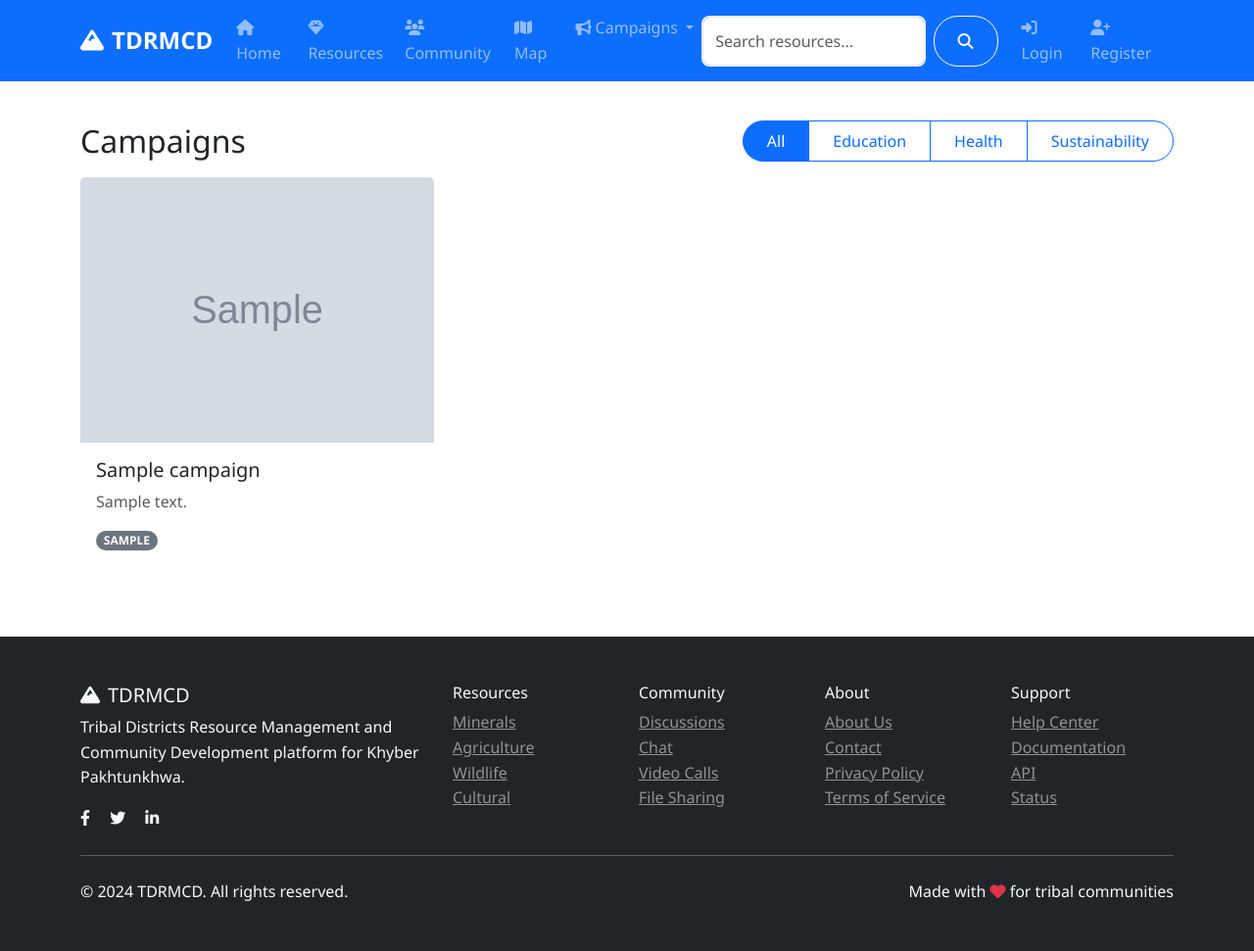
After one commit to anwar-genai/TDRMCD, a Flask app: a page that uses templates/base.html in a window 1280 px wide. The commit adds this page. Shown: the whole page at 98% size. Run offline with Flask 3, Linux system fonts and the light colour scheme; tables that the repository leaves empty hold one stand-in row (values such as "Sample post"); grey boxes marked "Sample" are stand-in pictures; some libraries are stand-ins or nearby versions.

Commit message:
campaign dropdown work now

```diff
--- a/routes/main.py
+++ b/routes/main.py
@@ -116,6 +116,19 @@ def map_view():
 
     return render_template('main/map.html', map_data=map_data)
 
+# Campaigns - public listing by type
+@main_bp.route('/campaigns/<string:campaign_type>')
+def campaigns_by_type(campaign_type):
+    valid_types = {'education', 'health', 'sustainability'}
+    if campaign_type not in valid_types:
+        # Fallback to showing all active campaigns if invalid type
+        campaigns = Campaign.query.filter_by(is_active=True).order_by(desc(Campaign.created_at)).all()
+        current_type = 'all'
+    else:
+        campaigns = Campaign.query.filter_by(is_active=True, campaign_type=campaign_type).order_by(desc(Campaign.created_at)).all()
+        current_type = campaign_type
+    return render_template('main/campaigns.html', campaigns=campaigns, current_type=current_type)
+
 @main_bp.route('/api/notifications/mark_read/<int:notification_id>', methods=['POST'])
 @login_required
 def mark_notification_read(notification_id):
--- a/templates/base.html
+++ b/templates/base.html
@@ -55,9 +55,9 @@
                             <i class="fas fa-bullhorn me-1"></i>Campaigns
                         </a>
                         <ul class="dropdown-menu">
-                            <li><a class="dropdown-item" href="#"><i class="fas fa-graduation-cap me-2"></i>Education</a></li>
-                            <li><a class="dropdown-item" href="#"><i class="fas fa-heartbeat me-2"></i>Health</a></li>
-                            <li><a class="dropdown-item" href="#"><i class="fas fa-leaf me-2"></i>Sustainability</a></li>
+                            <li><a class="dropdown-item" href="{{ url_for('main.campaigns_by_type', campaign_type='education') }}"><i class="fas fa-graduation-cap me-2"></i>Education</a></li>
+                            <li><a class="dropdown-item" href="{{ url_for('main.campaigns_by_type', campaign_type='health') }}"><i class="fas fa-heartbeat me-2"></i>Health</a></li>
+                            <li><a class="dropdown-item" href="{{ url_for('main.campaigns_by_type', campaign_type='sustainability') }}"><i class="fas fa-leaf me-2"></i>Sustainability</a></li>
                         </ul>
                     </li>
                 </ul>
--- /dev/null
+++ b/templates/main/campaigns.html
@@ -0,0 +1,38 @@
+{% extends 'base.html' %}
+
+{% block title %}Campaigns{% endblock %}
+
+{% block content %}
+<div class="container py-4">
+    <div class="d-flex justify-content-between align-items-center mb-3">
+        <h2 class="mb-0">Campaigns{% if current_type and current_type != 'all' %} - {{ current_type|title }}{% endif %}</h2>
+        <div class="btn-group" role="group" aria-label="Filter campaigns">
+            <a class="btn btn-outline-primary{% if current_type=='all' %} active{% endif %}" href="{{ url_for('main.campaigns_by_type', campaign_type='invalid') }}">All</a>
+            <a class="btn btn-outline-primary{% if current_type=='education' %} active{% endif %}" href="{{ url_for('main.campaigns_by_type', campaign_type='education') }}">Education</a>
+            <a class="btn btn-outline-primary{% if current_type=='health' %} active{% endif %}" href="{{ url_for('main.campaigns_by_type', campaign_type='health') }}">Health</a>
+            <a class="btn btn-outline-primary{% if current_type=='sustainability' %} active{% endif %}" href="{{ url_for('main.campaigns_by_type', campaign_type='sustainability') }}">Sustainability</a>
+        </div>
+    </div>
+
+    {% if campaigns %}
+    <div class="row g-3">
+        {% for c in campaigns %}
+        <div class="col-md-4">
+            <div class="card h-100">
+                {% if c.image_url %}
+                <img src="{{ c.image_url }}" class="card-img-top" alt="{{ c.title }}">
+                {% endif %}
+                <div class="card-body d-flex flex-column">
+                    <h5 class="card-title">{{ c.title }}</h5>
+                    <p class="card-text text-muted">{{ c.description[:140] }}{% if c.description|length > 140 %}...{% endif %}</p>
+                    <span class="badge bg-secondary align-self-start text-uppercase">{{ c.campaign_type }}</span>
+                </div>
+            </div>
+        </div>
+        {% endfor %}
+    </div>
+    {% else %}
+    <div class="alert alert-info">No campaigns found.</div>
+    {% endif %}
+</div>
+{% endblock %}
```
Also changed, not shown: instance/tdrmcd.db.
